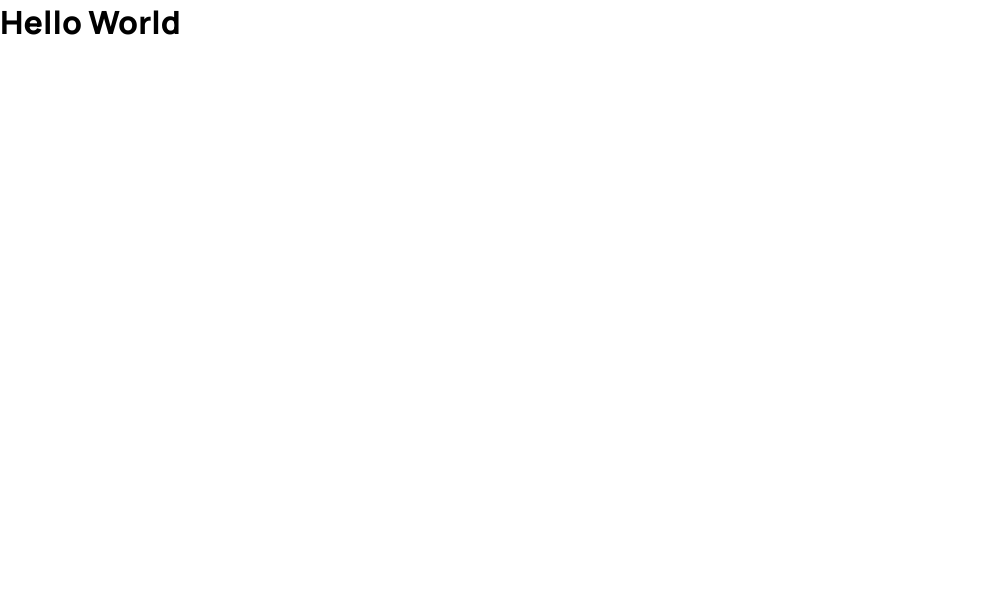
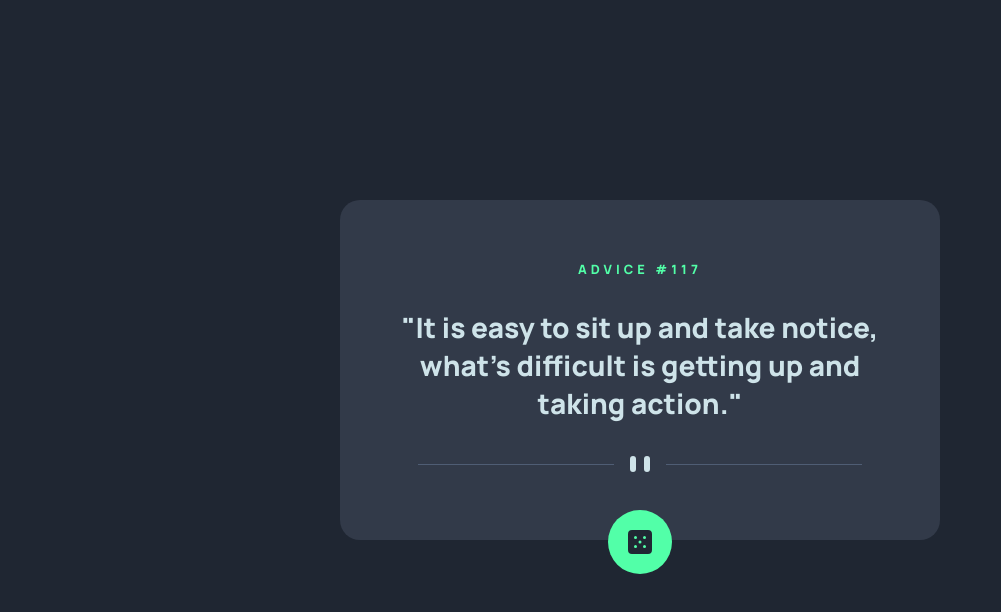
Before and after one commit to lenahm/advice-generator-app, a plain HTML site: page index.html in a window 1280 px wide. Shown: the whole page, without its empty margins (0-1001 px from the left). Drawn offline with Linux system fonts and the light colour scheme.

Commit message:
finished markup and styling

```diff
--- a/index.html
+++ b/index.html
@@ -8,7 +8,16 @@
     <title>Advice Generator App</title>
 </head>
 <body>
-    <h1>Hello World</h1>
+    <div class="container">
+        <header>
+            <p>Advice #117</p>
+        </header>
+        <main>
+            <div id="advice">"It is easy to sit up and take notice, what's difficult is getting up and taking action."</div>
+            <img src="img/pattern-divider-desktop.svg">
+        </main>
+    </div>
+    <button><img src="img/icon-dice.svg"></button>
     <script src="script.js"></script>
 </body>
 </html>
--- a/style.css
+++ b/style.css
@@ -15,5 +15,47 @@
 }
 
 body {
+    display: flex;
+    flex-direction: column;
+    justify-content: center;
+    align-items: center;
+    margin: 200px auto;
     font-family: 'Manrope', sans-serif;
+    text-align: center;
+    background-color: var(--dark-blue);
 }
+
+.container {
+    width: 600px;
+    padding: 60px 40px;
+    background-color: var(--dark-grayish-blue);
+    border-radius: 20px;
+}
+
+header {
+    margin-bottom: 30px;
+    color: var(--neon-green);
+    text-transform: uppercase;
+    font-size: 0.8rem;
+    letter-spacing: 4px;
+}
+
+main {
+    color: var(--light-cyan);
+    font-size: 28px;
+}
+
+main #advice {
+    margin-bottom: 20px;
+}
+
+button {
+    display: flex;
+    justify-content: center;
+    align-items: center;
+    margin: -30px auto;
+    padding: 20px;
+    border: none;
+    border-radius: 50%;
+    background-color: var(--neon-green);
+}
```
